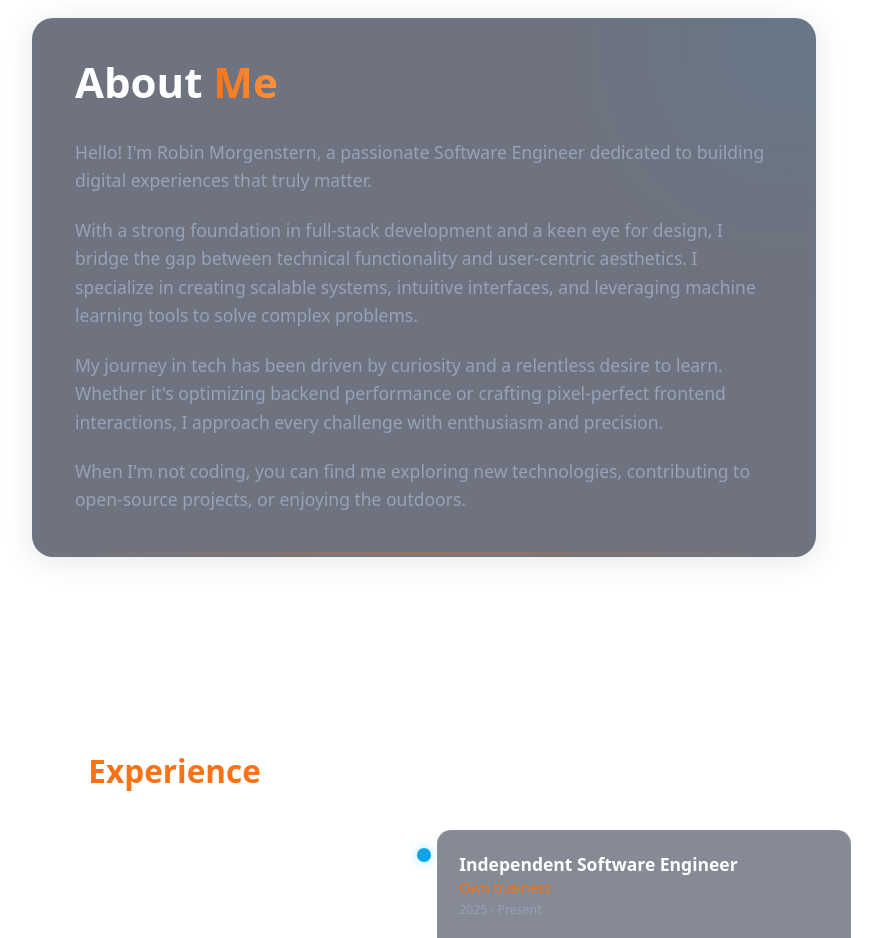
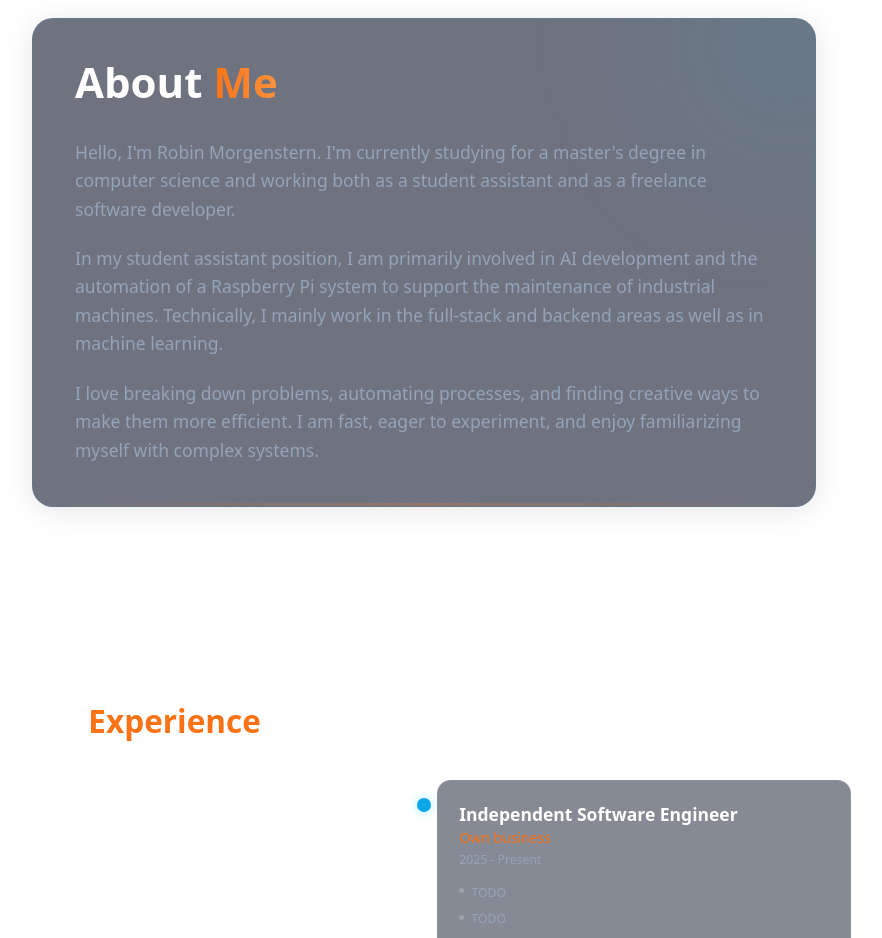
Before and after one commit to Dramiley/PortfolioWebsite, a Next.js app in the folder app/: page / in a window 1280 px wide. Shown: the part 880-1818 px from the top of the page, without its empty margins (216-1098 px from the left). Built offline with nearby package versions, Linux system fonts and the light colour scheme.

Commit message:
Update about.ts

```diff
--- a/app/src/data/about.ts
+++ b/app/src/data/about.ts
@@ -6,9 +6,8 @@ export interface AboutContent {
 export const aboutContent: AboutContent = {
     title: "About Me",
     bio: [
-        "Hello! I'm Robin Morgenstern, a passionate Software Engineer dedicated to building digital experiences that truly matter.",
-        "With a strong foundation in full-stack development and a keen eye for design, I bridge the gap between technical functionality and user-centric aesthetics. I specialize in creating scalable systems, intuitive interfaces, and leveraging machine learning tools to solve complex problems.",
-        "My journey in tech has been driven by curiosity and a relentless desire to learn. Whether it's optimizing backend performance or crafting pixel-perfect frontend interactions, I approach every challenge with enthusiasm and precision.",
-        "When I'm not coding, you can find me exploring new technologies, contributing to open-source projects, or enjoying the outdoors."
+        "Hello, I'm Robin Morgenstern. I'm currently studying for a master's degree in computer science and working both as a student assistant and as a freelance software developer. ",
+        "In my student assistant position, I am primarily involved in AI development and the automation of a Raspberry Pi system to support the maintenance of industrial machines. Technically, I mainly work in the full-stack and backend areas as well as in machine learning. ",
+        "I love breaking down problems, automating processes, and finding creative ways to make them more efficient. I am fast, eager to experiment, and enjoy familiarizing myself with complex systems. ",
     ]
 };
```
